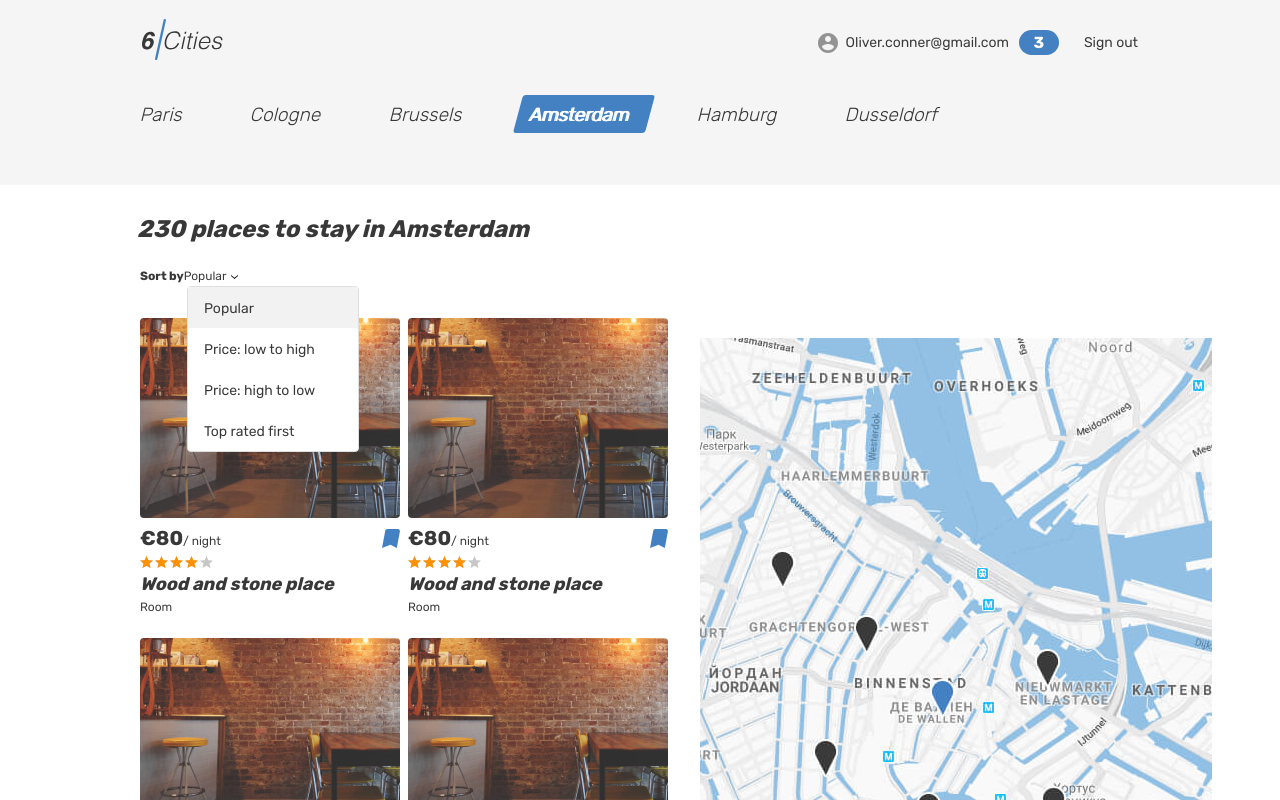
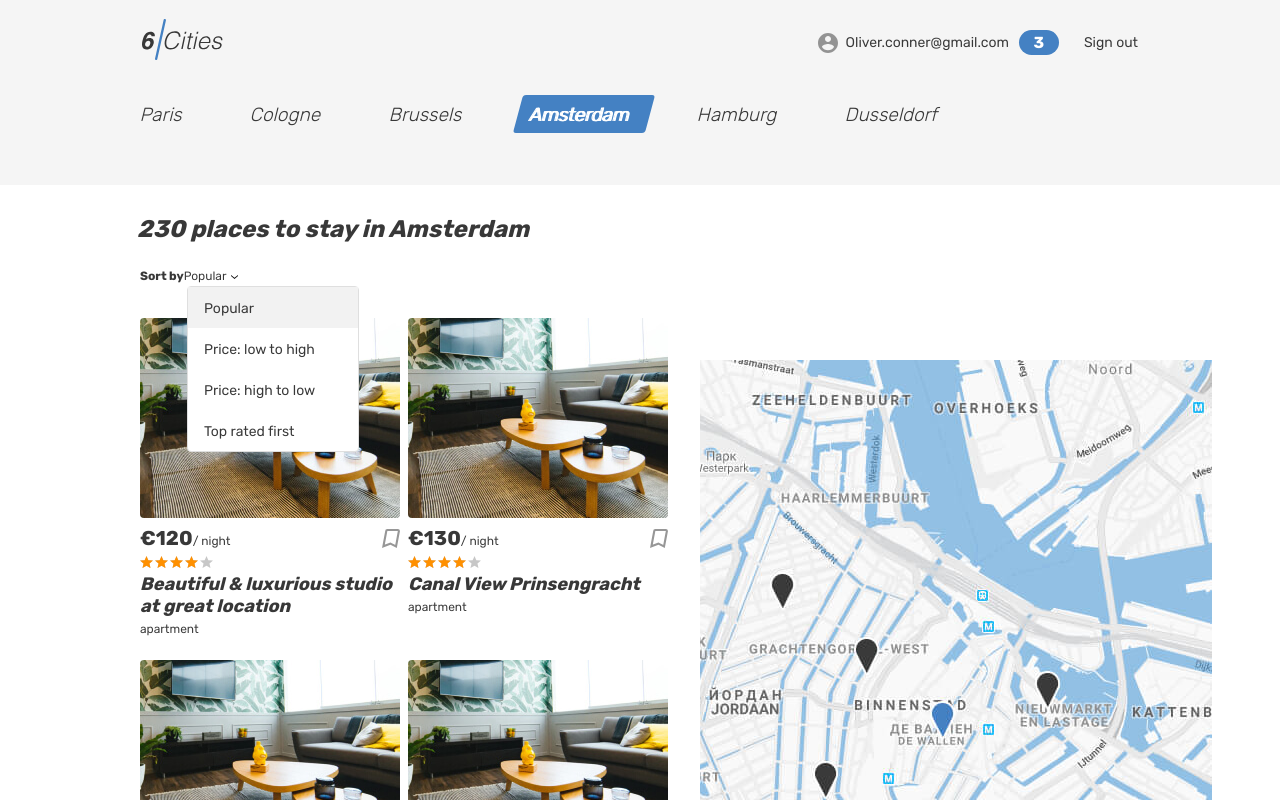
Before and after one commit to Daniil888-m/2053167-six-cities-angular, an Angular app: page / in a window 1280 px wide. Shown: the top 800 px of the page. Built offline with nearby package versions, Linux system fonts and the light colour scheme.

Commit message:
обновлен компонент OfferCard

```diff
--- a/src/app/common/components/offer-card/offer-card.component.html
+++ b/src/app/common/components/offer-card/offer-card.component.html
@@ -1,16 +1,16 @@
 <article class="cities__card place-card">
   <div class="cities__image-wrapper place-card__image-wrapper">
     <a href="#">
-      <img class="place-card__image" src="img/room.jpg" width="260" height="200" alt="Place image">
+      <img class="place-card__image" src={{offer().previewImage}} width="260" height="200" alt="Place image">
     </a>
   </div>
   <div class="place-card__info">
     <div class="place-card__price-wrapper">
       <div class="place-card__price">
-        <b class="place-card__price-value">&euro;80</b>
+        <b class="place-card__price-value">&euro;{{offer().price}}</b>
         <span class="place-card__price-text">&#47;&nbsp;night</span>
       </div>
-      <button class="place-card__bookmark-button place-card__bookmark-button--active button" type="button">
+      <button class="place-card__bookmark-button offer().isFavorite button" [class.place-card__bookmark-button--active]="offer().isFavorite" type="button">
         <svg class="place-card__bookmark-icon" width="18" height="19">
           <use xlink:href="#icon-bookmark"></use>
         </svg>
@@ -19,13 +19,13 @@
     </div>
     <div class="place-card__rating rating">
       <div class="place-card__stars rating__stars">
-        <span style="width: 80%"></span>
+        <span [style.width]="offer().rating | ratingValue"></span>
         <span class="visually-hidden">Rating</span>
       </div>
     </div>
     <h2 class="place-card__name">
-      <a href="#">Wood and stone place</a>
+      <a href="#">{{offer().title}}</a>
     </h2>
-    <p class="place-card__type">Room</p>
+    <p class="place-card__type">{{offer().type}}</p>
   </div>
 </article>
--- a/src/app/common/components/offer-card/offer-card.component.ts
+++ b/src/app/common/components/offer-card/offer-card.component.ts
@@ -1,12 +1,14 @@
-import { ChangeDetectionStrategy, Component } from '@angular/core';
+import { ChangeDetectionStrategy, Component, input } from '@angular/core';
+import { Offer } from '../../types/types';
+import { RatingPipe } from '../../pipes/rating.pipe';
 
 @Component({
   selector: 'app-offer-card',
-  imports: [],
+  imports: [RatingPipe],
   templateUrl: './offer-card.component.html',
   styleUrl: './offer-card.component.css',
-  changeDetection: ChangeDetectionStrategy.OnPush
+  changeDetection: ChangeDetectionStrategy.OnPush,
 })
 export class OfferCardComponent {
-
+  public offer = input.required<Offer>();
 }
--- /dev/null
+++ b/src/app/common/pipes/rating.pipe.ts
@@ -0,0 +1,10 @@
+import { Pipe, PipeTransform } from '@angular/core';
+
+@Pipe({
+  name: 'ratingValue',
+})
+export class RatingPipe implements PipeTransform {
+  transform(value: number): unknown {
+    return `${Math.round(value) * 20}%`;
+  }
+}
--- a/src/app/pages/main/screen/main-screen.component.html
+++ b/src/app/pages/main/screen/main-screen.component.html
@@ -57,9 +57,12 @@
           </ul>
         </form>
         <div class="cities__places-list places__list tabs__content">
+          @if (items.length) {
           @for (item of items; track $index) {
-          <app-offer-card></app-offer-card>
+          <app-offer-card [offer]="item"></app-offer-card>
           }
+          }
+
         </div>
       </section>
       <div class="cities__right-section">
--- a/src/app/pages/main/screen/main-screen.component.ts
+++ b/src/app/pages/main/screen/main-screen.component.ts
@@ -1,5 +1,6 @@
 import { ChangeDetectionStrategy, Component, input } from '@angular/core';
 import { OfferCardComponent } from '../../../common/components/offer-card/offer-card.component';
+import { Offer, offersMock } from '../../../mocks/offers';
 
 @Component({
   selector: 'app-main-screen',
@@ -11,8 +12,8 @@ import { OfferCardComponent } from '../../../common/components/offer-card/offer-
 export class MainScreenComponent {
   public offersCount = input.required<number>();
 
-  public items: null[];
+  public items: Offer[];
   constructor() {
-    this.items = Array(5).fill(null);
+    this.items = offersMock;
   }
 }
```
Also changed, not shown: src/app/mocks/offers.ts (renamed from src/app/mocks/offers-mock.ts), src/app/mocks/reviews.ts (renamed from src/app/mocks/reviews-mock.ts).
